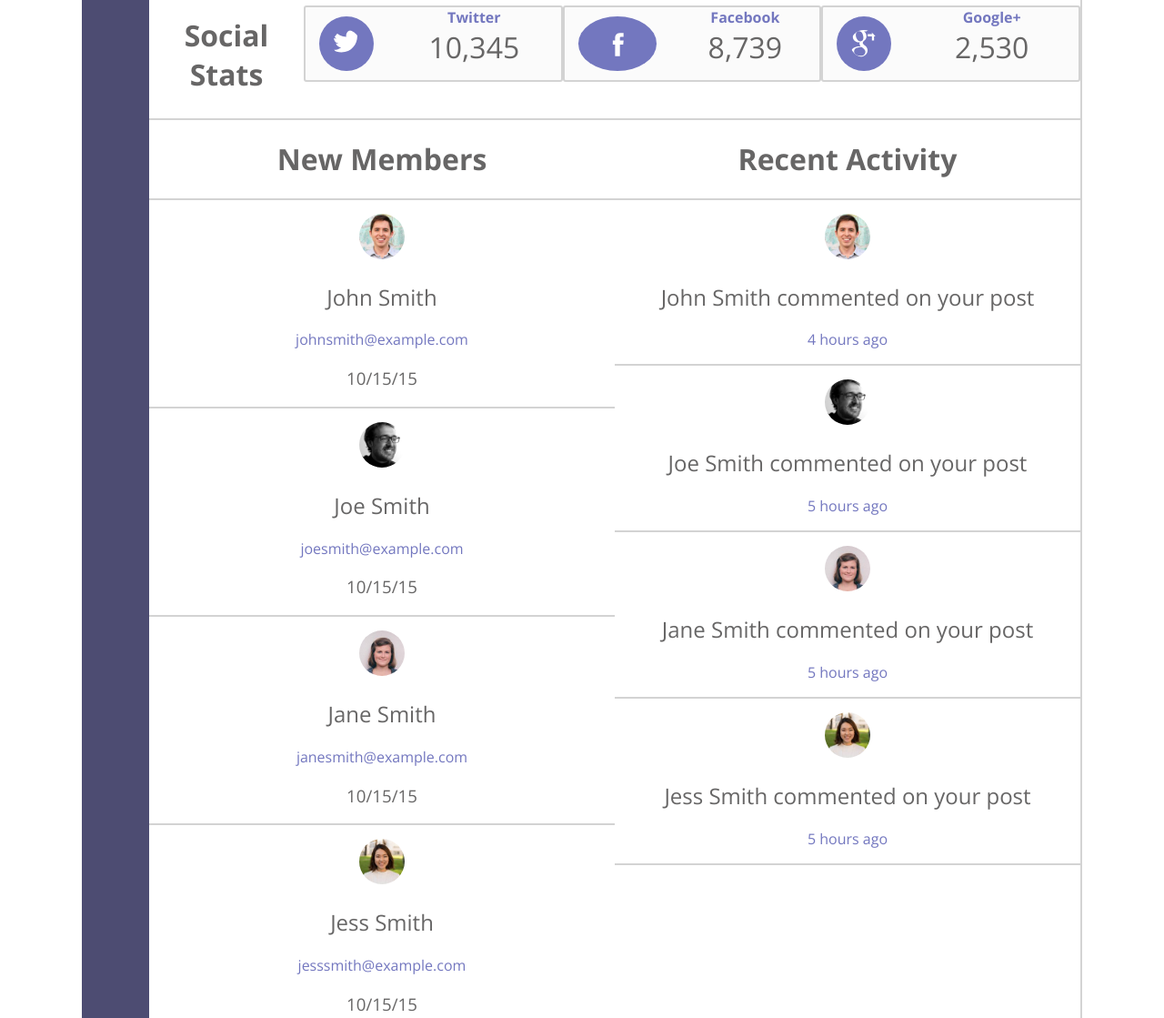
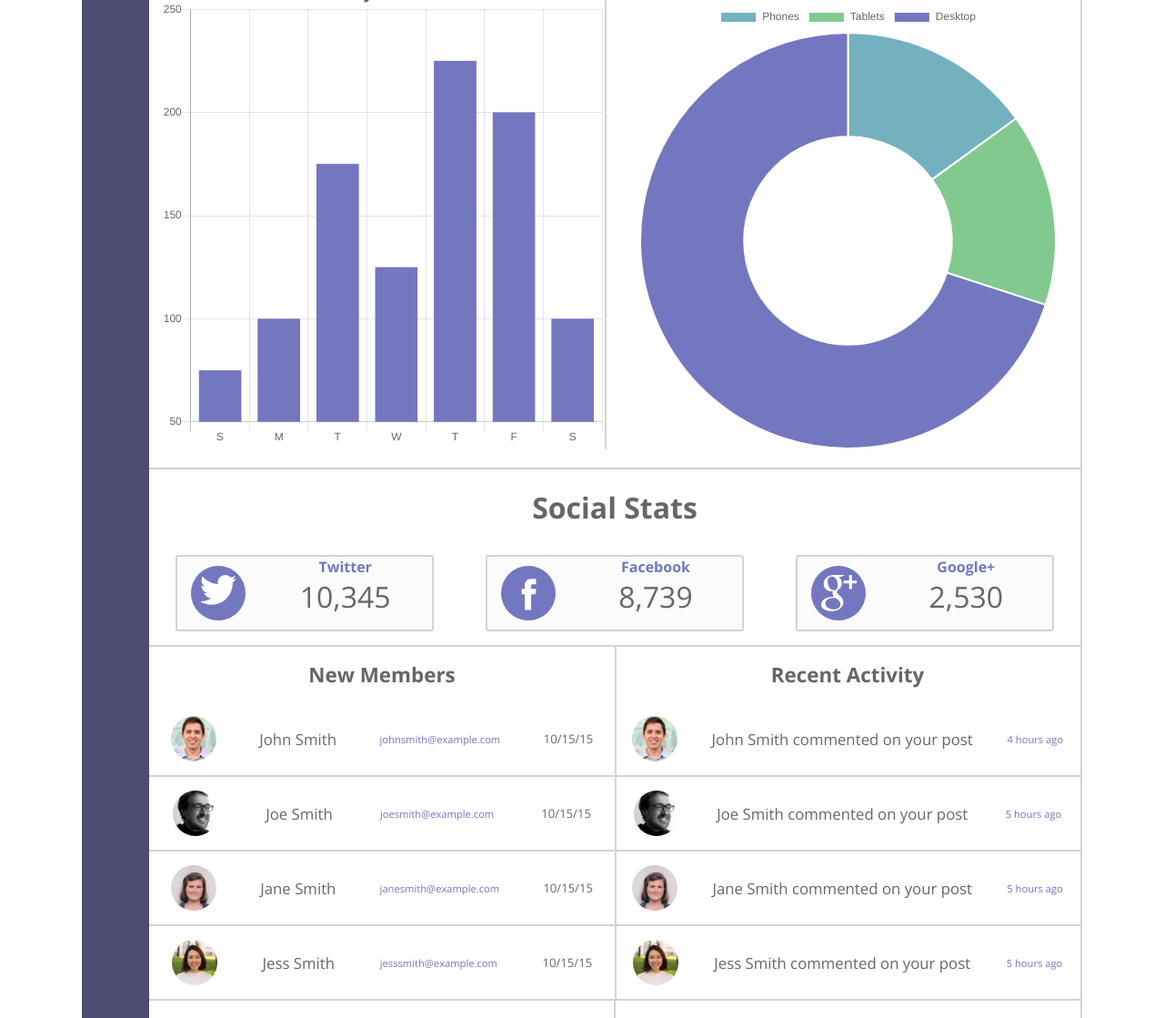
Before and after one commit to christianedmonds/project_9, a plain HTML site: page index.html in a window 1280 px wide. Shown: the part 869-1988 px from the top of the page at 91% size. Drawn offline with nearby package versions, Linux system fonts and the light colour scheme.

Commit message:
2nd commit
submission

```diff
--- a/css/dash.css
+++ b/css/dash.css
@@ -42,9 +42,12 @@ header h1 {
   align-items: center;
 }
 
+.notification {
+  position: relative;
+}
+
 .bell {
   display: inline-block;
-  position: relative;
   height: 25px;
   padding-right: 10px;
   padding-top: 5px;
@@ -58,8 +61,8 @@ header h1 {
   height: 7px;
   background-color: #85DD7F;
   border-radius: 50%;
-  top: 13px;
-  right: 120px;
+  top: 1px;
+  right: 10px;
 }
 
 .user_name,
@@ -131,12 +134,10 @@ header h1 {
   background-color: #7377BF;
   color: #fff;
   padding: 5px;
-  margin-top: 5px;
-  margin-left: 10px;
+  margin: 10px auto;
   border-radius: 3px;
-  float: left;
   height: 30px;
-  width: 300px
+  width: 90%;
 }
 
 
@@ -152,7 +153,7 @@ header h1 {
 
 /* TRAFFIC HEADING STYLES */
 .traffic-chart {
-  display: flex;
+  display: block;
   flex-direction: row;
   flex-wrap: wrap;
 }
@@ -163,7 +164,7 @@ header h1 {
   justify-content: space-between;
   padding-left: 15px;
   padding-right: 15px;
-  max-width: 280px;
+  width: 280px;
   margin: auto;
 }
 
@@ -171,23 +172,30 @@ header h1 {
   list-style: none;
 }
 
-.traffic-chart canvas {
-  padding: 10px 0px 10px;
-  margin: auto;
-}
 
 /* CHART STYLES */
+.traffic-chart,
+.daily_traffic,
+.mobile_users {
+  margin: 20px 10px;
+}
 
 .charts h3 {
   display: inline-block;
   margin: auto;
 }
 
+.traffic-chart canvas {
+  padding: 10px 0px 10px;
+  margin: auto;
+}
 
 
 /* DATA STYLES */
 
-
+.social_title {
+  margin-top: 100px;
+}
 
 .social-stats {
   display: flex;
@@ -195,7 +203,7 @@ header h1 {
   justify-content: space-around;
 }
 
-.social-stats div {
+.social_widget {
   border: solid 2px lightgray;
   border-radius: 3px;
   background-color: #FBFBFB;
@@ -204,19 +212,25 @@ header h1 {
   margin: 10px auto;
 }
 
-.social-stats div svg {
-  height: 30px;
+.svg_container {
+  position: relative;
   background-color: #7377BF;
   border-radius: 50%;
-  padding: 15px;
   float: left;
   margin: 10px 15px;
+  height: 60px;
+  width: 60px;
 }
 
 .twitter_svg,
 .fb_svg,
 .google_svg {
+  display: block;
   fill: #fff;
+  height: 40px;
+  width: 40px;
+  margin: 0 auto;
+  margin-top: 10px;
 }
 
 .social-stats div h1 {
@@ -279,8 +293,12 @@ header h1 {
   border-bottom: solid 2px lightgray;
 }
 
-.user_5 {
-  borde
+.members .user_5 {
+  border-bottom: none;
+}
+
+.activity .user_5 {
+  border-bottom: none;
 }
 
 /* MESSAGE AREA STYLES */
@@ -297,7 +315,7 @@ header h1 {
     margin-bottom: 10px
 }
 
- .message_form input[type="textarea"] {
+ .message_form textarea {
    -webkit-appearance: none;
    color: grey;
    width: 90%;
@@ -430,48 +448,90 @@ footer a:visited {
     height: 30px;
   }
 
+/* TRAFFIC CHART STYLES*/
+  .traffic_title {
+    display: flex;
+    justify-content: space-between;
+  }
+
 /* LOWER CHART STYLES*/
   .lower_charts {
     display: flex;
     flex-direction: row;
+    border-top: solid 2px lightgray;
+    border-bottom: solid 2px lightgray;
   }
 
   .lower_charts div {
     width: 100%;
-    margin: auto;
+  }
+
+  .daily_traffic {
+    border-right: solid 2px lightgray;
+  }
+
+  /* SOCIAL STATS STYLES*/
+  .social_title {
+    margin-top: 20px;
   }
 
   .social-stats {
     flex-direction: row;
+    justify-content: space-around;
+    align-items: center;
   }
+
+  .social_widget {
+    width: 280px;
+  }
+
 
   /* MEMBER/ACTIVITY STYLES*/
   .members,
   .activity {
     width: 100%;
-    margin: auto;
   }
 
   .members div {
     width: 100%;
+    border-right: solid 2px lightgray;
   }
 
-  .activity {
-    margin-top: 0px;
+  .members .members_title,
+  .activity .activity_title {
+    border-bottom: none;
+  }
+
+  .members div,
+  .activity div {
+    display: flex;
+    align-items: center;
+    justify-content: space-around;
+    font-size: .7em;
   }
 
   .user_info {
     flex-direction: row;
   }
 
+  .user_info div img {
+    margin-bottom: 15px;
+  }
+
+/* LOWER WRAPPER STYLES */
+
   .lower_wrapper {
     flex-direction: row;
+  }
+
+  .settings {
+    border-left: solid 2px lightgray;
   }
 
   .message_form,
   .settings {
     width: 100%;
-    margin: auto;
+    margin: 0px auto;
   }
 
   footer {
@@ -484,4 +544,14 @@ footer a:visited {
 
 @media (min-width: 1024px) {
 
+  .page-title h2 {
+  margin-top: 10px;
+  }
+
+  .search_bar {
+    display: inline-block;
+    width: 80%;
+    float: right;
+    border-left: solid 2px #ededed;
+  }
 }
--- a/index.html
+++ b/index.html
@@ -55,6 +55,7 @@
         <br>
         <div class="charts">
           <div class="traffic-chart">
+            <div class="traffic_title">
               <h3>Traffic</h3>
               <ul>
                 <li>Hourly</li>
@@ -62,25 +63,26 @@
                 <li>Weekly</li>
                 <li>Monthly</li>
               </ul>
-            <canvas id="trafficChart" width="auto" height="auto"></canvas>
+            </div>
+            <canvas id="trafficChart" width="380" height="210"></canvas>
           </div>
           <div class="lower_charts">
             <div class="daily_traffic">
               <h3>Daily Traffic</h3>
-              <canvas id="dailyChart" width="auto" height="auto"></canvas>
+              <canvas id="dailyChart" width="380" height="380"></canvas>
             </div>
             <div class="mobile_users">
               <h3>Mobile Users</h3>
-              <canvas id="mobileChart" width="auto" height="auto"></canvas>
+              <canvas id="mobileChart" width="380" height="380"></canvas>
             </div>
           </div>
           </div>
 
 
-
+        <h1 class="social_title">Social Stats</h1>
         <div class="social-stats">
-          <h1>Social Stats</h1>
-          <div>
+          <div class="social_widget">
+            <div class="svg_container">
               <svg class="twitter_svg" version="1.1" id="Layer_1" xmlns="http://www.w3.org/2000/svg" xmlns:xlink="http://www.w3.org/1999/xlink" x="0px" y="0px"
               	 viewBox="0 0 32 32" style="enable-background:new 0 0 32 32;" xml:space="preserve">
               <path d="M32,3.1c-1.2,0.5-2.4,0.9-3.8,1c1.4-0.8,2.4-2.1,2.9-3.6c-1.3,0.8-2.7,1.3-4.2,1.6C25.8,0.8,24,0,22.2,0
@@ -89,20 +91,24 @@
               	c0.8,2.6,3.3,4.5,6.1,4.6c-2.2,1.8-5.1,2.8-8.2,2.8c-0.5,0-1.1,0-1.6-0.1c2.9,1.9,6.4,3,10.1,3c12.1,0,18.7-10,18.7-18.7
               	c0-0.3,0-0.6,0-0.8C30,5.6,31.1,4.4,32,3.1z"/>
               </svg>
+            </div>
             <h1>Twitter</h1>
             <p>10,345</p>
           </div>
-          <div>
-            <svg class="fb_svg" enable-background="new 0 0 56.693 56.693" height="56.693px" id="Layer_1" version="1.1"
+          <div class="social_widget">
+            <div class="svg_container">
+              <svg class="fb_svg" enable-background="new 0 0 56.693 56.693" height="56.693px" id="Layer_2" version="1.1"
               viewBox="0 0 56.693 56.693" width="56.693px" xml:space="preserve" xmlns="http://www.w3.org/2000/svg" xmlns:xlink="http://www.w3.org/1999/xlink">
               <path d="M40.43,21.739h-7.645v-5.014c0-1.883,1.248-2.322,2.127-2.322c0.877,0,5.395,0,5.395,0V6.125l-7.43-0.029
               c-8.248,0-10.125,6.174-10.125,10.125v5.518h-4.77v8.53h4.77c0,10.947,0,24.137,0,24.137h10.033c0,0,0-13.32,0-24.137h6.77
               L40.43,21.739z"/></svg>
+            </div>
             <h1>Facebook</h1>
             <p>8,739</p>
           </div>
-          <div>
-            <svg class="google_svg" version="1.1" id="Layer_1" xmlns="http://www.w3.org/2000/svg" xmlns:xlink="http://www.w3.org/1999/xlink" x="0px" y="0px"
+          <div class="social_widget">
+            <div class="svg_container">
+              <svg class="google_svg" version="1.1" id="Layer_3" xmlns="http://www.w3.org/2000/svg" xmlns:xlink="http://www.w3.org/1999/xlink" x="0px" y="0px"
             	 viewBox="0 0 32 32" style="enable-background:new 0 0 32 32;" xml:space="preserve">
               <path d="M17.7,25.7c0-0.3,0-0.5-0.1-0.8c-0.1-0.2-0.1-0.5-0.2-0.7c-0.1-0.2-0.2-0.4-0.3-0.7c-0.2-0.2-0.3-0.4-0.4-0.6
               	c-0.1-0.2-0.3-0.3-0.5-0.6c-0.2-0.2-0.4-0.4-0.5-0.5c-0.1-0.1-0.3-0.3-0.6-0.5c-0.3-0.2-0.5-0.4-0.6-0.4s-0.3-0.2-0.6-0.4
@@ -121,6 +127,7 @@
               	c-1.9,0-3.5-0.6-4.9-1.9c-1.4-1.3-2-2.8-2-4.7c0-1.8,0.6-3.4,1.8-4.8C6,1.7,7.5,0.8,9.3,0.4C10.5,0.1,11.7,0,12.9,0z M32.8,4.9v2.5
               	h-4.9v4.9h-2.5V7.4h-4.9V4.9h4.9V0h2.5v4.9H32.8z"/>
               </svg>
+            </div>
             <h1>Google+</h1>
             <p>2,530</p>
           </div>
@@ -128,7 +135,7 @@
 
         <div class="user_info">
           <div class="members">
-            <div class="">
+            <div class="members_title">
               <h1>New Members</h1>
             </div>
             <div class="">
@@ -158,7 +165,7 @@
           </div>
 
           <div class="activity">
-            <div class="">
+            <div class="activity_title">
               <h1>Recent Activity</h1>
             </div>
             <div class="">
@@ -187,9 +194,9 @@
         <div class="lower_wrapper">
           <div class="message_form">
             <h1>Message User</h1>
-            <input type="search" name="user_search" placeholder="Search for User">
-            <input type="textarea" name="message_for_user" placeholder="Message for user">
-            <input type="button" name="submit" value="SEND">
+            <input class="user_search" type="search" name="user_search" placeholder="Search for User">
+            <textarea class="user_message" name="message_for_user" placeholder="Message for user"></textarea>
+            <input class="submit" type="button" name="submit" value="SEND">
           </div>
           <div class="settings">
             <h1>Settings</h1>
--- a/js/chart.js
+++ b/js/chart.js
@@ -8,12 +8,20 @@ var mobileChart = document.getElementById('mobileChart');
 var closeAlert = document.querySelector('.close_alert');
 var alertSpan = document.querySelector('.alert');
 
+// Message alert
+var userSearch = document.querySelector('.user_search');
+var userMessage = document.querySelector('.user_message')
+var sendMessage = document.querySelector('.submit');
+
+
+
 // Traffic line Chart
 var allTrafficChart = new Chart (allTraffic, {
   type: 'line',
   data: {
     labels: ["16-22", "23-29", "30-5", "6-12", "13-19", "20-26", "27-3", "4-10", "11-17", "18-24", "25-31"],
     datasets: [{
+      label: 'Users',
       data: ['750', '1250', '1000', '1500', '2000', '1500', '1750', '1250', '1750', '2250', '1750'],
       fill: true,
       lineTension: 0,
@@ -45,7 +53,7 @@ var dailyChart = new Chart(dailyChart, {
     data: {
         labels: ["S", "M", "T", "W", "T", "F", "S"],
         datasets: [{
-            label: '# of Votes',
+            label: 'Daily Users',
             data: [75, 100, 175, 125, 225, 200, 100],
             lineTension: 20,
             backgroundColor: [
@@ -119,3 +127,15 @@ closeAlert.addEventListener ('click', closeBox);
  function closeBox() {
   alertSpan.style.display = "none";
 }
+
+// Form alert
+
+function userError() {
+  if (userMessage.value.length == 0 || userSearch.value.length == 0) {
+    alert("Please complete form");
+  } else  {
+    alert("Message Sent");
+  }
+};
+
+sendMessage.addEventListener("click", userError);
```
Lines whose indentation alone changed are shown as unchanged.
